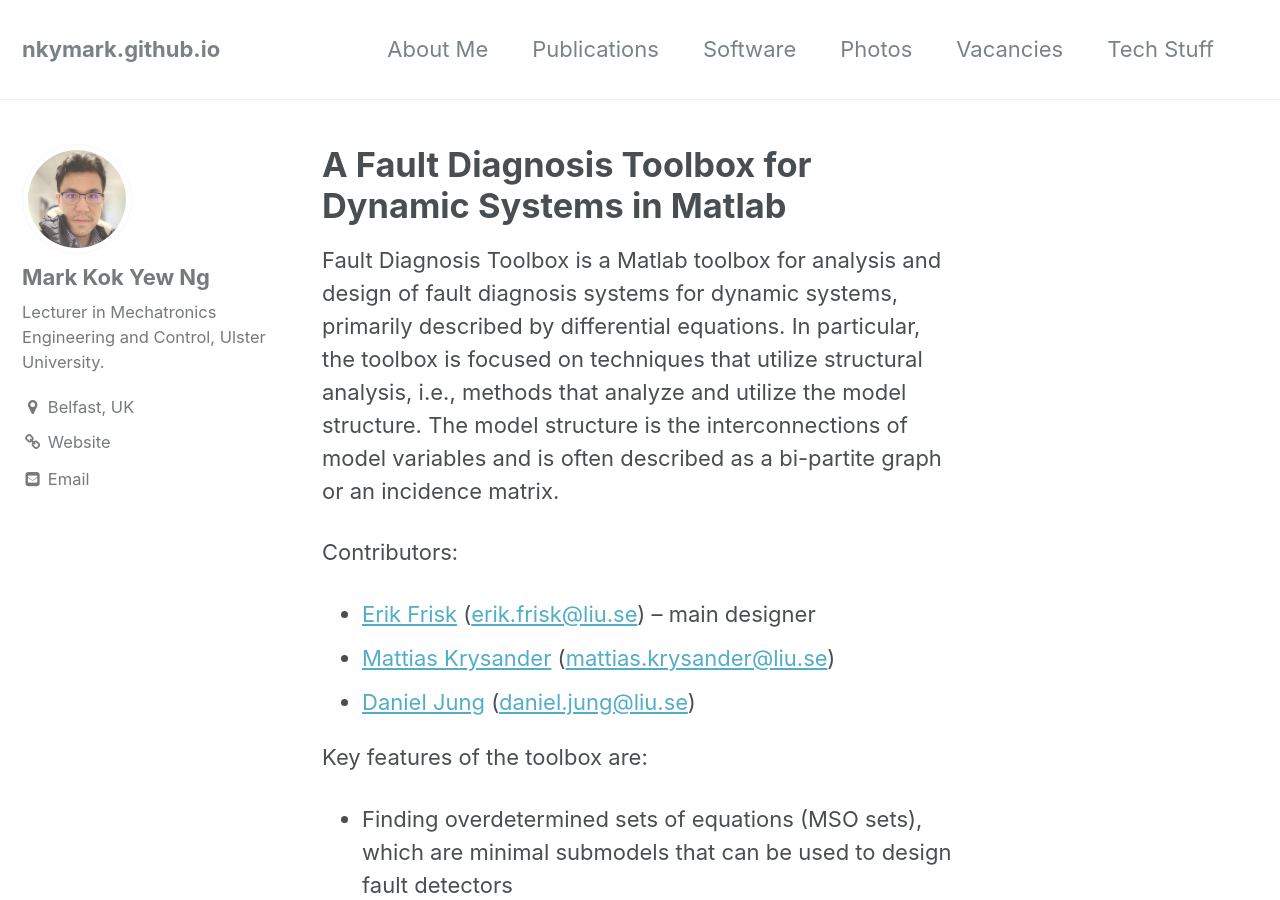
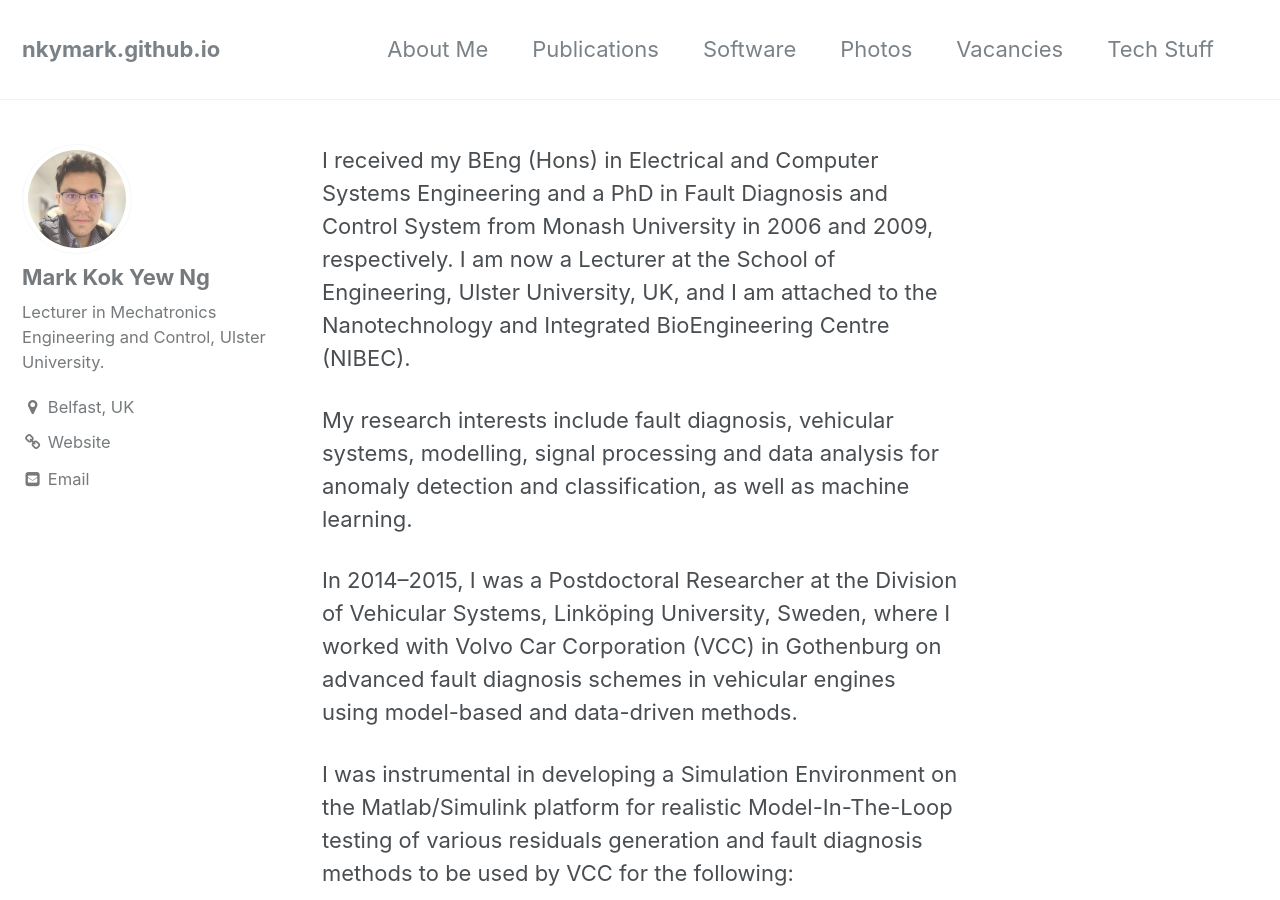
Before and after one commit to nkymark/nkymark.github.io, a Jekyll site: the page built from _pages/about.md, in a window 1280 px wide and 900 px high. Built offline with Jekyll 4.4.1, drawn with Linux system fonts in a browser that asks for light colours; some of the changed text lies outside the part shown.

Commit message:
Update about.md

```diff
--- a/_pages/about.md
+++ b/_pages/about.md
@@ -1,34 +1,19 @@
 ---
 permalink: /about/
 layout: single
-title: About -- Fault Diagnosis Toolbox
+title: Brief Biography
 ---
-<h1>A Fault Diagnosis Toolbox for Dynamic Systems in Matlab</h1>
-Fault Diagnosis Toolbox is a Matlab toolbox for analysis and design of
-fault diagnosis systems for dynamic systems, primarily described by
-differential equations.  In particular, the toolbox is focused on
-techniques that utilize structural analysis, i.e., methods that
-analyze and utilize the model structure. The model structure is the
-interconnections of model variables and is often described as a
-bi-partite graph or an incidence matrix.
+I received my BEng (Hons) in Electrical and Computer Systems Engineering and a PhD in Fault Diagnosis and Control System from Monash University in 2006 and 2009, respectively. I am now a Lecturer at the School of Engineering, Ulster University, UK, and I am attached to the Nanotechnology and Integrated BioEngineering Centre (NIBEC).
 
-Contributors:
-* [Erik Frisk](http://users.isy.liu.se/en/fs/frisk/) (<erik.frisk@liu.se>) -- main designer
-* [Mattias Krysander](http://users.isy.liu.se/en/fs/matkr/) (<mattias.krysander@liu.se>)
-* [Daniel Jung](http://users.isy.liu.se/en/fs/daner/) (<daniel.jung@liu.se>)
+My research interests include fault diagnosis, vehicular systems, modelling, signal processing and data analysis for anomaly detection and classification, as well as machine learning.
 
-Key features of the toolbox are:
-*  Finding overdetermined sets of equations (MSO sets), which are minimal
-    submodels that can be used to design fault detectors
-*  Diagnosability analysis - analyze a given model to determine which
-    faults that can be detected and which faults that can be isolated
-*  Sensor placement - determine minimal sets of sensors needed to be able
-    to detect and isolate faults
-*  Code generation (C++ and Matlab) for residual generators. Two different
-    types of residual generators are supported, sequential residual generators
-    based on a matching in the model structure graph, and observer based
-    residual generators.
+In 2014–2015, I was a Postdoctoral Researcher at the Division of Vehicular Systems, Linköping University, Sweden, where I worked with Volvo Car Corporation (VCC) in Gothenburg on advanced fault diagnosis schemes in vehicular engines using model-based and data-driven methods.
 
-The toolbox relies on the object-oriented functionality in the Matlab
-language and is freely available under a MIT license. The latest version of the
-software can always be downloaded from <https://faultdiagnosistoolbox.github.io/>.
+I was instrumental in developing a Simulation Environment on the Matlab/Simulink platform for realistic Model-In-The-Loop testing of various residuals generation and fault diagnosis methods to be used by VCC for the following:
+* Realistic modelling and control of the engine
+* Injection and simulation of a variety of actuator, sensor and variable faults in the engine
+* In-house designed algorithm for additional residuals selection
+* In-house designed algorithm for alarm generations, residuals monitoring as well as Fault Isolation (FI)
+* Simulation and FI of system with intermittent residuals
+
+I am also an Adjunct Senior Research Fellow with Monash University Malaysia where I served as a Lecturer from 2009, and subsequently a Senior Lecturer till 2017.
```
